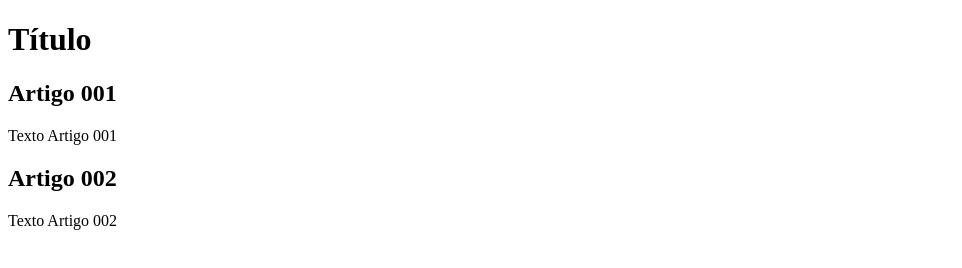
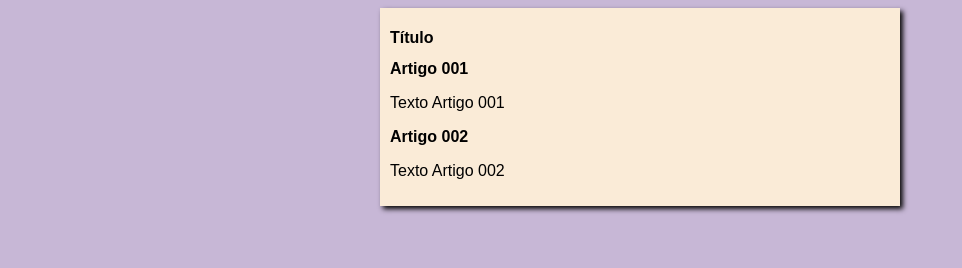
Before and after one commit to ana-progcbr/projeto-site, a plain HTML site: page index.html in a window 1280 px wide. Shown: the whole page, without its empty margins (0-962 px from the left). Drawn offline with Linux system fonts and the light colour scheme.

Commit message:
Iniciel o design

```diff
--- /dev/null
+++ b/estilos/style.css
@@ -0,0 +1,17 @@
+*{
+   font-family: Arial, Helvetica, sans-serif;
+   font-size: 16px;
+}
+
+body {
+    background-color: rgb(199, 183, 214);
+
+}
+
+main {
+    background-color: antiquewhite;
+    width: 500px;
+    margin: auto;
+    padding: 10px;
+    box-shadow: 3px 3px 5px rgb(8, 8, 8);
+}
--- a/index.html
+++ b/index.html
@@ -4,6 +4,7 @@
     <meta charset="UTF-8">
     <meta name="viewport" content="width=device-width, initial-scale=1.0">
     <title>Título do Site </title>
+    <link rel="stylesheet" href="estilos/style.css">
 </head>
 <body>
     <main>
```
